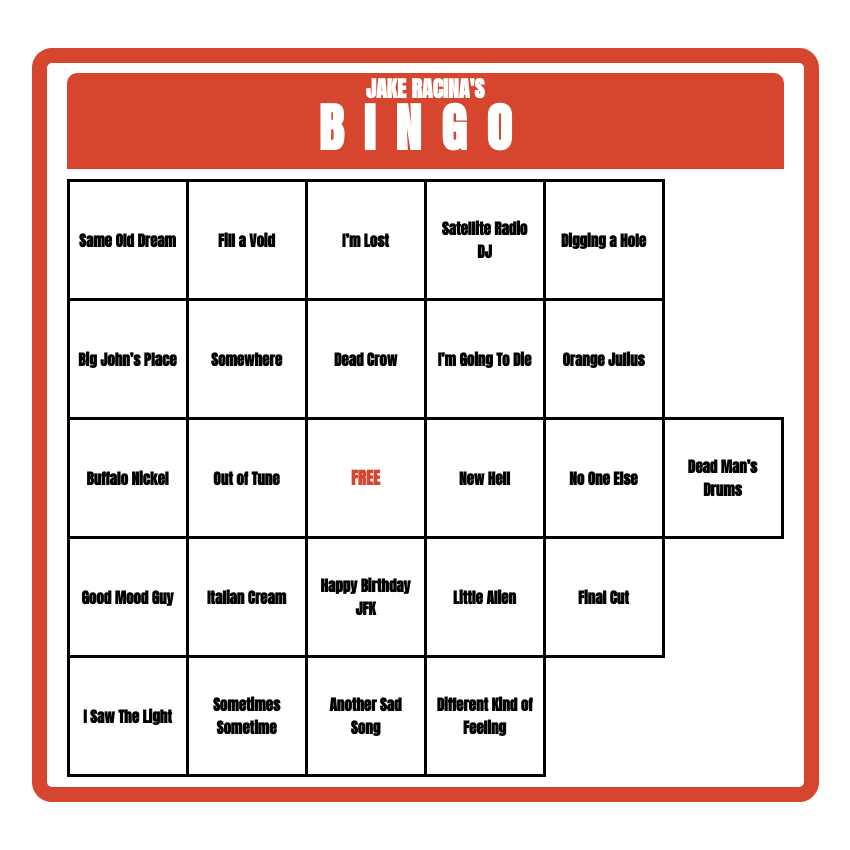
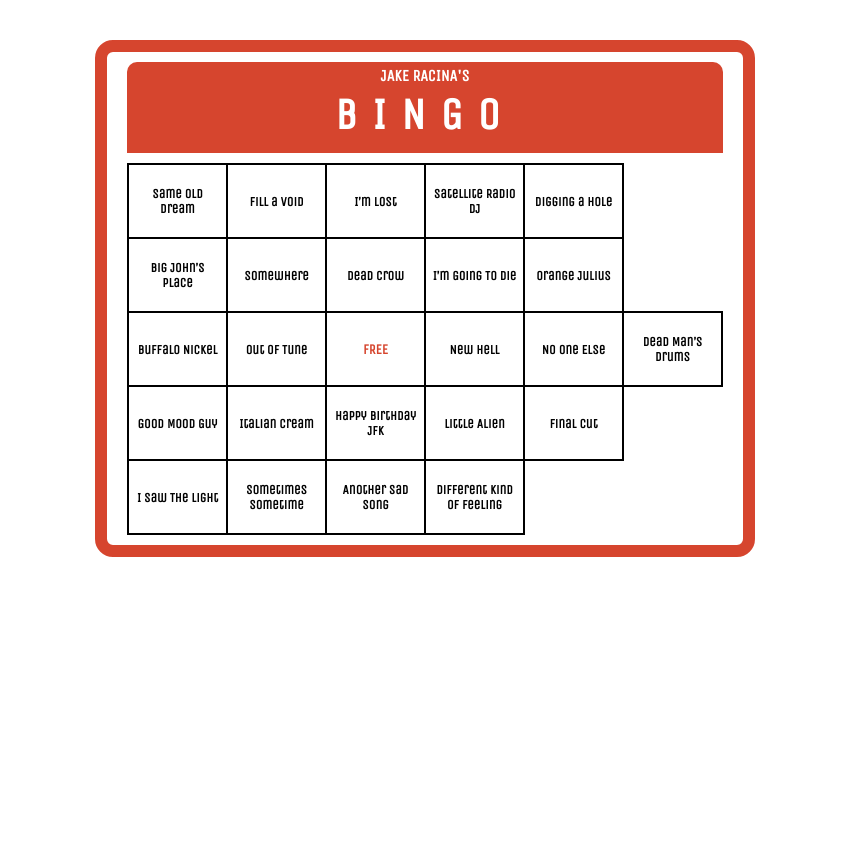
Before and after one commit to jakeracina/Jake-bingo, a Flask app: page / in a window 1280 px wide. Shown: the whole page, without its empty margins (215-1065 px from the left). After the commit the page ends 557 px from the top, so only its background shows below. Run offline with Flask 3, Linux system fonts and the light colour scheme.

Commit message:
Add files via upload

```diff
--- a/app.py
+++ b/app.py
@@ -16,7 +16,7 @@ WORDS = [
 def bingo():
     selected = random.sample(WORDS, 24)
     grid = [selected[i*5:(i+1)*5] for i in range(5)]
-    grid[2].insert(2, "FREE")  # Insert FREE in the center
+    grid[2].insert(2, "FREE")  # center cell
     return render_template("bingo.html", grid=grid)
 
 if __name__ == "__main__":
--- a/templates/bingo.html
+++ b/templates/bingo.html
@@ -1,64 +1,70 @@
 <!DOCTYPE html>
 <html>
 <head>
-    <title>Retro Bingo Card</title>
+    <title>Jake Racina's Bingo</title>
     <style>
-        @import url('https://fonts.googleapis.com/css2?family=Anton&display=swap');
+        @import url('https://fonts.googleapis.com/css2?family=Unica+One&display=swap');
 
         body {
-            font-family: 'Anton', sans-serif;
-            background-color: #ffffff;
+            font-family: 'Unica One', sans-serif;
             text-align: center;
+            background: #fff;
+            margin: 0;
             padding: 40px;
+            -webkit-font-smoothing: antialiased;
         }
+
         .card-container {
             display: inline-block;
-            border: 15px solid #d6452e;
-            border-radius: 20px;
-            background-color: #ffffff;
+            border: 12px solid #d6452e;
+            border-radius: 18px;
             padding: 10px 20px;
+            background: white;
         }
+
         .header {
-            background-color: #d6452e;
+            background: #d6452e;
             color: white;
-            padding: 5px 0;
+            padding: 4px 0;
             border-top-left-radius: 10px;
             border-top-right-radius: 10px;
         }
+
         .name-label {
-            font-size: 22px;
+            font-size: 16px;
+            margin: 0;
             font-weight: bold;
+        }
+
+        h1 {
+            font-size: 44px;
             margin: 0;
-            line-height: 1;
+            padding: 4px 0 8px;
+            letter-spacing: 15px;
         }
-        h1 {
-            font-size: 52px;
-            margin: 0;
-            padding: 2px 0 10px;
-            letter-spacing: 20px;
-            line-height: 1;
-        }
+
         table {
             border-collapse: collapse;
             margin: 0 auto;
             margin-top: 10px;
         }
+
         td {
-            width: 100px;
-            height: 100px;
-            border: 3px solid #000;
-            background-color: #ffffff;
-            font-size: 15px;
+            width: 85px;
+            height: 60px;
+            border: 2px solid #000;
+            font-size: 13px;
+            font-weight: 700;
+            text-align: center;
             vertical-align: middle;
-            text-align: center;
-            padding: 8px;
-            font-weight: 900;
+            padding: 6px;
             word-wrap: break-word;
             overflow-wrap: break-word;
         }
+
         .free {
             color: #d6452e;
-            font-size: 17px;
+            font-size: 14px;
         }
     </style>
 </head>
```
